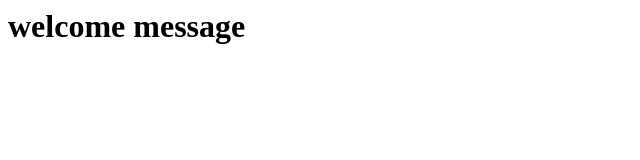
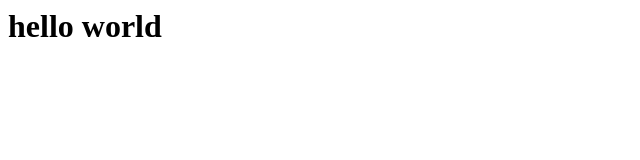
Before and after one commit to HarshitaKatti/sample-project, a plain HTML site: page index.html in a window 1280 px wide. Shown: the whole page, without its empty margins (0-640 px from the left). Drawn offline with Linux system fonts and the light colour scheme.

Commit message:
index.html

```diff
--- a/index.html
+++ b/index.html
@@ -1 +1 @@
-<h1>welcome message</h1>
+<h1>hello world</h1>
```
